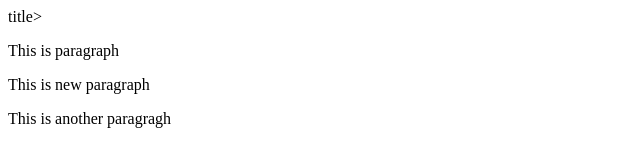
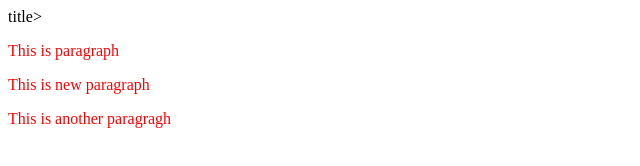
Before and after one commit to WayuL/gittest, a plain HTML site: page index.html in a window 1280 px wide. Shown: the whole page, without its empty margins (0-640 px from the left). Drawn offline with Linux system fonts and the light colour scheme.

Commit message:
chanf font color to redd

```diff
--- a/index.html
+++ b/index.html
@@ -2,6 +2,9 @@
 <html lang="th">
 <head>
 <title>Demo git!!!!</title>title>
+<style>
+    p{color:red}
+</style>
 </head>
 <body>
 <p>This is paragraph</p>
```
